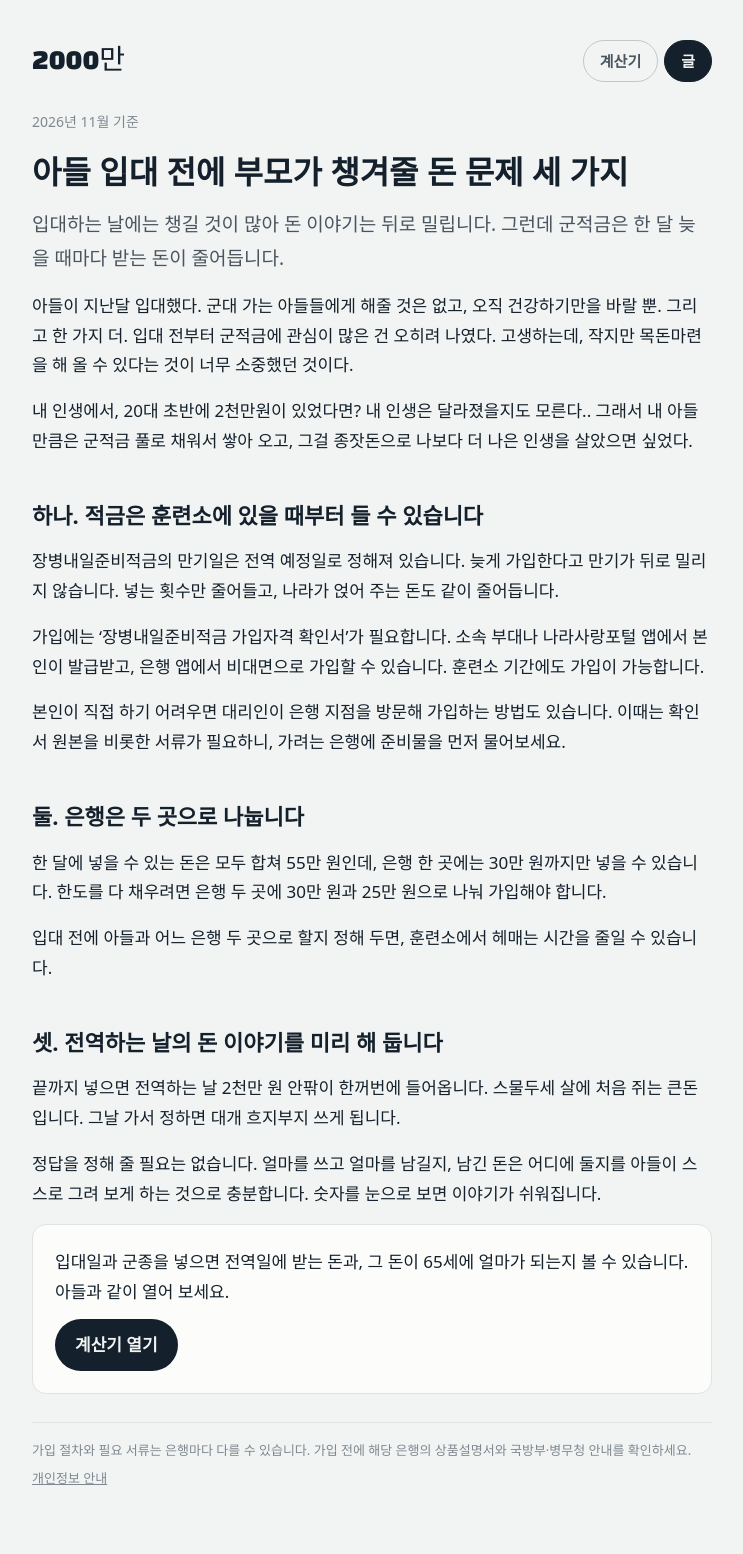
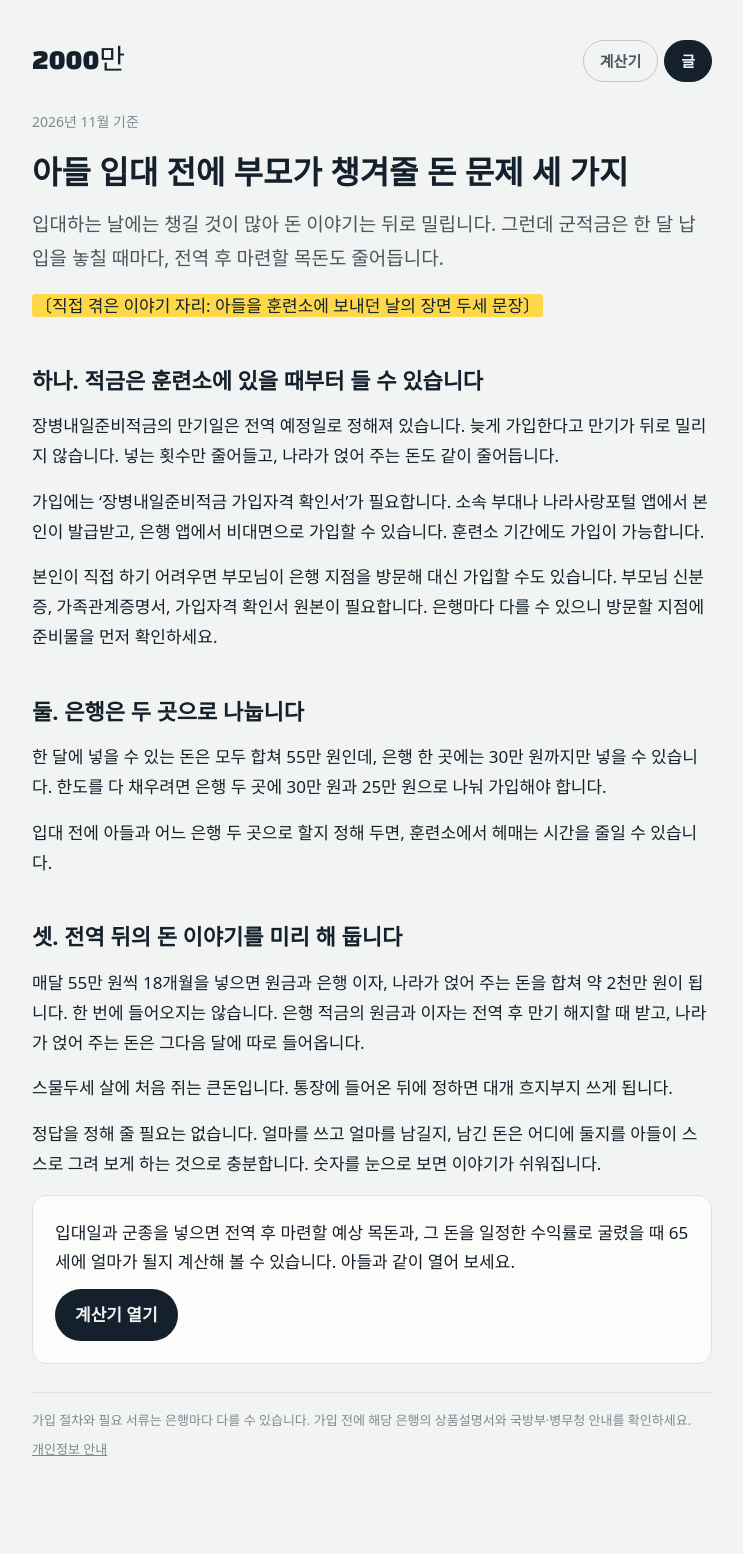
Before and after one commit to sephkwon/2000man, a Jekyll site: the page built from _posts/2026-11-10-before-enlistment-for-parents.md, in a window 1280 px wide. Shown: the whole page, without its empty margins (268-1011 px from the left). Built offline with Jekyll 4.4.1, drawn with Linux system fonts in a browser that asks for light colours; some web fonts are replaced; after the commit the page ends 1524 px from its top, so only the background shows below that.

Commit message:
지급시점수정

```diff
--- a/_posts/2026-11-10-before-enlistment-for-parents.md
+++ b/_posts/2026-11-10-before-enlistment-for-parents.md
@@ -2,25 +2,15 @@
 layout: post
 title: "아들 입대 전에 부모가 챙겨줄 돈 문제 세 가지"
 date: 2026-11-10 09:03:00 +0900
-summary: "군적금은 늦게 들수록 받는 돈이 줄어듭니다. 부모가 도울 수 있는 일이 있습니다."
-description: "군적금은 늦게 들수록 손해입니다. 입대 전후에 부모가 도울 수 있는 세 가지를 정리했습니다."
-lede: "입대하는 날에는 챙길 것이 많아 돈 이야기는 뒤로 밀립니다. 그런데 군적금은 한 달 늦을 때마다 받는 돈이 줄어듭니다."
-cta: "입대일과 군종을 넣으면 전역일에 받는 돈과, 그 돈이 65세에 얼마가 되는지 볼 수 있습니다. 아들과 같이 열어 보세요."
+summary: "군적금은 한 달 납입을 놓칠 때마다 목돈이 줄어듭니다. 부모가 도울 수 있는 일이 있습니다."
+description: "군적금은 한 달 납입을 놓칠 때마다 전역 후 목돈이 줄어듭니다. 입대 전후에 부모가 도울 수 있는 세 가지를 정리했습니다."
+lede: "입대하는 날에는 챙길 것이 많아 돈 이야기는 뒤로 밀립니다. 그런데 군적금은 한 달 납입을 놓칠 때마다, 전역 후 마련할 목돈도 줄어듭니다."
+cta: "입대일과 군종을 넣으면 전역 후 마련할 예상 목돈과, 그 돈을 일정한 수익률로 굴렸을 때 65세에 얼마가 될지 계산해 볼 수 있습니다. 아들과 같이 열어 보세요."
 notes:
   - "가입 절차와 필요 서류는 은행마다 다를 수 있습니다. 가입 전에 해당 은행의 상품설명서와 국방부·병무청 안내를 확인하세요."
 ---
 
-아들이 지난달 입대했다.
-군대 가는 아들들에게 해줄 것은 없고, 오직 건강하기만을 바랄 뿐.
-그리고 한 가지 더.
-입대 전부터 군적금에 관심이 많은 건 오히려 나였다.
-고생하는데, 작지만 목돈마련을 해 올 수 있다는 것이 너무 소중했던 것이다.
-
-내 인생에서, 20대 초반에 2천만원이 있었다면?
-내 인생은 달라졌을지도 모른다..
-그래서 내 아들만큼은 군적금 풀로 채워서 쌓아 오고,
-그걸 종잣돈으로 나보다 더 나은 인생을 살았으면 싶었다.
-
+<mark>〔직접 겪은 이야기 자리: 아들을 훈련소에 보내던 날의 장면 두세 문장〕</mark>
 
 ## 하나. 적금은 훈련소에 있을 때부터 들 수 있습니다
 
@@ -28,7 +18,7 @@ notes:
 
 가입에는 '장병내일준비적금 가입자격 확인서'가 필요합니다. 소속 부대나 나라사랑포털 앱에서 본인이 발급받고, 은행 앱에서 비대면으로 가입할 수 있습니다. 훈련소 기간에도 가입이 가능합니다.
 
-본인이 직접 하기 어려우면 대리인이 은행 지점을 방문해 가입하는 방법도 있습니다. 이때는 확인서 원본을 비롯한 서류가 필요하니, 가려는 은행에 준비물을 먼저 물어보세요.
+본인이 직접 하기 어려우면 부모님이 은행 지점을 방문해 대신 가입할 수도 있습니다. 부모님 신분증, 가족관계증명서, 가입자격 확인서 원본이 필요합니다. 은행마다 다를 수 있으니 방문할 지점에 준비물을 먼저 확인하세요.
 
 ## 둘. 은행은 두 곳으로 나눕니다
 
@@ -36,8 +26,10 @@ notes:
 
 입대 전에 아들과 어느 은행 두 곳으로 할지 정해 두면, 훈련소에서 헤매는 시간을 줄일 수 있습니다.
 
-## 셋. 전역하는 날의 돈 이야기를 미리 해 둡니다
+## 셋. 전역 뒤의 돈 이야기를 미리 해 둡니다
 
-끝까지 넣으면 전역하는 날 2천만 원 안팎이 한꺼번에 들어옵니다. 스물두세 살에 처음 쥐는 큰돈입니다. 그날 가서 정하면 대개 흐지부지 쓰게 됩니다.
+매달 55만 원씩 18개월을 넣으면 원금과 은행 이자, 나라가 얹어 주는 돈을 합쳐 약 2천만 원이 됩니다. 한 번에 들어오지는 않습니다. 은행 적금의 원금과 이자는 전역 후 만기 해지할 때 받고, 나라가 얹어 주는 돈은 그다음 달에 따로 들어옵니다.
+
+스물두세 살에 처음 쥐는 큰돈입니다. 통장에 들어온 뒤에 정하면 대개 흐지부지 쓰게 됩니다.
 
 정답을 정해 줄 필요는 없습니다. 얼마를 쓰고 얼마를 남길지, 남긴 돈은 어디에 둘지를 아들이 스스로 그려 보게 하는 것으로 충분합니다. 숫자를 눈으로 보면 이야기가 쉬워집니다.
```
Also changed, not shown: _posts/2026-11-10-five-choices.md (+1 -1 lines), _posts/2026-11-10-military-savings-payout.md (+13 -4 lines), _posts/2026-11-10-two-banks.md (+2 -2 lines), index.html (+8 -7 lines), 1 other file.
